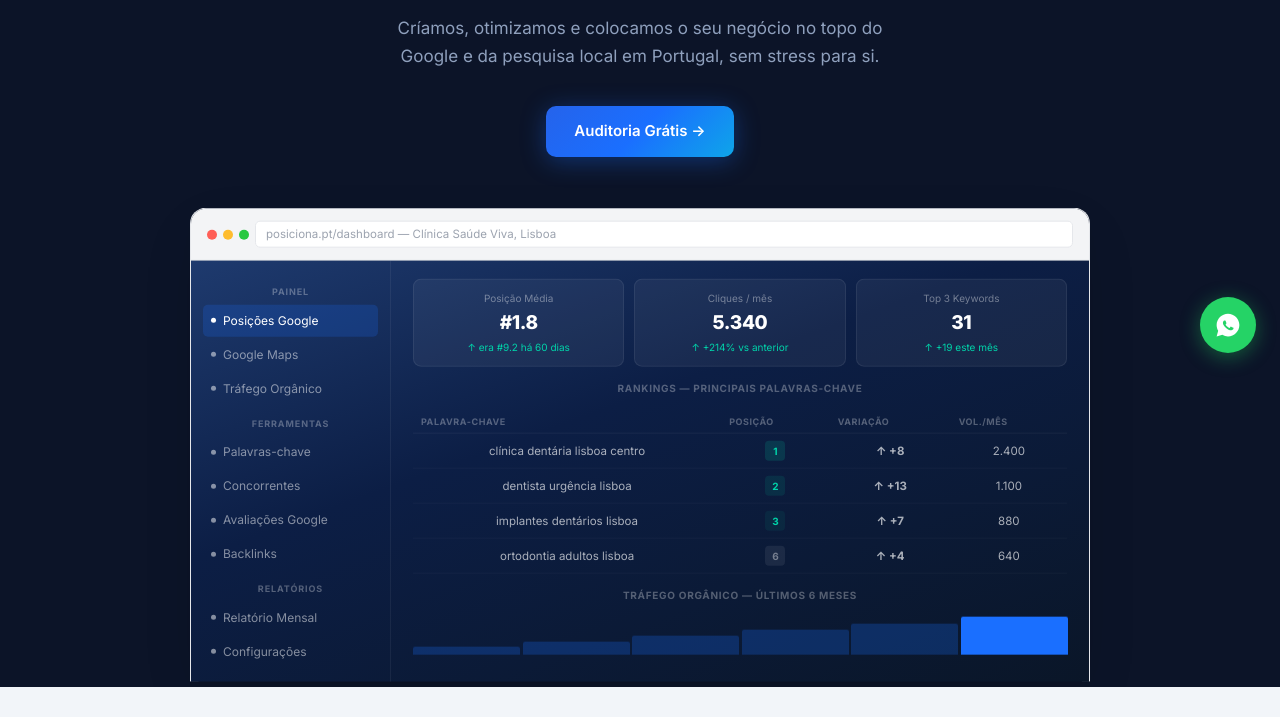
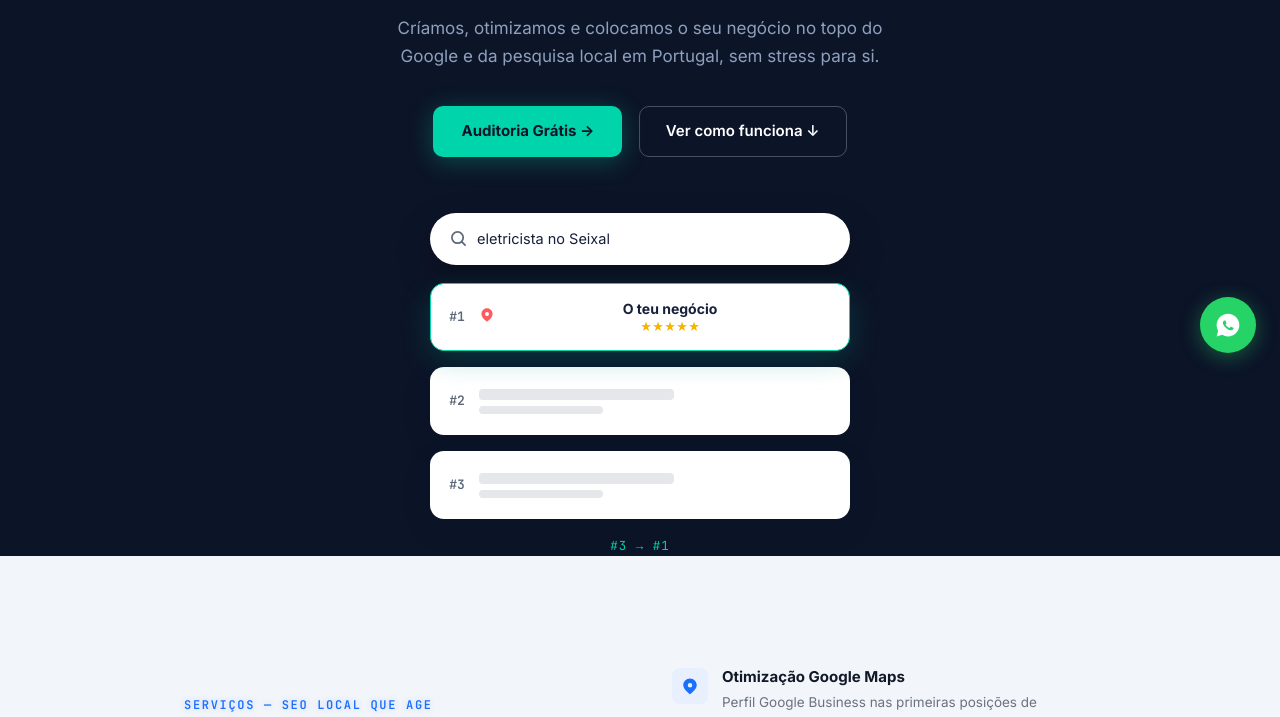
Before and after one commit to FranciscooLarapio/posiciona, a website: page index.html in a window 1280 px wide. Shown: the part 423-1140 px from the top of the page. Drawn offline with nearby package versions, Linux system fonts and the light colour scheme.

Commit message:
redesign f2: hero local pack vivo
Co-Authored-By: Claude Sonnet 5 <noreply@anthropic.com>

```diff
--- a/index.html
+++ b/index.html
@@ -249,170 +249,128 @@
       align-items: center;
       gap: 8px;
       padding: 14px 28px;
-      background: linear-gradient(135deg, #2563eb 0%, #1a6fff 50%, #0ea5e9 100%);
+      background: var(--teal);
+      color: var(--navy);
+      font-size: 15px;
+      font-weight: 700;
+      border-radius: 10px;
+      text-decoration: none;
+      box-shadow: 0 4px 24px rgba(0,212,170,0.3), 0 1px 2px rgba(0,0,0,0.08);
+      transition: transform 0.15s, box-shadow 0.15s;
+      margin-bottom: 56px;
+    }
+    .hero-btn:hover {
+      transform: translateY(-2px);
+      box-shadow: 0 8px 32px rgba(0,212,170,0.4), 0 1px 2px rgba(0,0,0,0.08);
+    }
+    .hero-btn:active { transform: translateY(0); }
+
+    .hero-btn-ghost {
+      display: inline-flex;
+      align-items: center;
+      gap: 8px;
+      padding: 13px 26px;
+      margin-left: 12px;
       color: #fff;
       font-size: 15px;
       font-weight: 600;
+      border: 1.5px solid rgba(255,255,255,0.25);
       border-radius: 10px;
       text-decoration: none;
-      box-shadow: 0 4px 24px rgba(26,111,255,0.35), 0 1px 2px rgba(0,0,0,0.08);
-      transition: transform 0.15s, box-shadow 0.15s;
-      margin-bottom: 56px;
-    }
-    .hero-btn:hover {
-      transform: translateY(-2px);
-      box-shadow: 0 8px 32px rgba(26,111,255,0.4), 0 1px 2px rgba(0,0,0,0.08);
-    }
-    .hero-btn:active { transform: translateY(0); }
+      transition: border-color 0.15s, background 0.15s;
+    }
+    .hero-btn-ghost:hover { background: rgba(255,255,255,0.06); border-color: rgba(255,255,255,0.4); }
+    .hero-btn-ghost:focus-visible { outline: 2px solid var(--teal); outline-offset: 2px; }
     .hero-btn:focus-visible { outline: 2px solid var(--brand); outline-offset: 2px; }
-
-    /* browser mockup */
-    .hero-card {
-      position: relative;
-      max-width: 900px;
-      margin: 0 auto;
-      border-radius: 16px 16px 0 0;
-      overflow: hidden;
-      border: 1px solid var(--gray-200);
-      border-bottom: none;
-      box-shadow:
-        0 20px 60px -10px rgba(0,0,0,0.12),
-        0 4px 16px -4px rgba(0,0,0,0.08);
-    }
-
-    .card-topbar {
-      display: flex;
-      align-items: center;
-      gap: 6px;
-      padding: 12px 16px;
-      background: var(--gray-100);
-      border-bottom: 1px solid var(--gray-200);
-    }
 
     .win-dot { width: 10px; height: 10px; border-radius: 50%; }
     .wd-r { background: #ff5f57; }
     .wd-y { background: #febc2e; }
     .wd-g { background: #28c840; }
 
-    .card-url {
-      flex: 1;
-      background: #fff;
-      border: 1px solid var(--gray-200);
-      border-radius: 5px;
-      padding: 4px 10px;
-      font-size: 11.5px;
-      color: var(--gray-400);
-      text-align: left;
-    }
-
-    .card-body {
-      background: linear-gradient(160deg, #1e3a6e 0%, #0c1e45 40%, #0a1628 100%);
-      min-height: 340px;
-      display: grid;
-      grid-template-columns: 200px 1fr;
-    }
-
-    .card-sidebar {
-      border-right: 1px solid rgba(255,255,255,0.06);
-      padding: 14px 12px;
-      display: flex;
-      flex-direction: column;
-      gap: 2px;
-    }
-
-    .cs-section {
-      font-size: 9px;
-      font-weight: 700;
-      letter-spacing: 0.1em;
-      text-transform: uppercase;
-      color: rgba(255,255,255,0.3);
-      padding: 10px 8px 4px;
-    }
-
-    .cs-item {
+    /* ─── LOCAL PACK VIVO (hero) ─── */
+    .local-pack {
+      max-width: 420px;
+      margin: 0 auto;
+      position: relative;
+      z-index: 1;
+    }
+
+    .lp-search {
       display: flex;
       align-items: center;
-      gap: 7px;
-      padding: 7px 8px;
-      border-radius: 5px;
-      font-size: 12px;
-      color: rgba(255,255,255,0.5);
-    }
-    .cs-item.active { background: rgba(26,111,255,0.2); color: #fff; }
-    .cs-dot { width: 5px; height: 5px; border-radius: 50%; background: currentColor; flex-shrink: 0; }
-
-    .card-content {
-      padding: 18px 22px;
+      gap: 10px;
+      background: #fff;
+      border-radius: 999px;
+      padding: 14px 20px;
+      box-shadow: 0 14px 34px rgba(0,0,0,0.28);
+      margin-bottom: 18px;
+    }
+    .lp-search svg { flex-shrink: 0; color: var(--muted); }
+    .lp-search-text {
+      font-size: 14.5px;
+      color: var(--ink);
+      white-space: nowrap;
+      overflow: hidden;
+    }
+    .lp-cursor { color: var(--brand); font-weight: 400; }
+    @keyframes lp-blink { 50% { opacity: 0; } }
+    .lp-cursor { animation: lp-blink 1s step-end infinite; }
+
+    .lp-results { position: relative; height: 240px; }
+    .lp-card {
+      position: absolute;
+      left: 0; right: 0; top: 0;
+      height: 68px;
+      background: #fff;
+      border-radius: var(--radius);
+      border: 1.5px solid transparent;
+      padding: 0 16px;
       display: flex;
-      flex-direction: column;
-      gap: 14px;
-    }
-
-    .cc-kpis {
-      display: grid;
-      grid-template-columns: repeat(3, 1fr);
-      gap: 10px;
-    }
-
-    .kpi {
-      background: rgba(255,255,255,0.05);
-      border: 1px solid rgba(255,255,255,0.07);
-      border-radius: 8px;
-      padding: 11px 13px;
-    }
-    .kpi-l { font-size: 10px; color: rgba(255,255,255,0.4); margin-bottom: 3px; }
-    .kpi-v { font-size: 19px; font-weight: 800; color: #fff; letter-spacing: -0.02em; }
-    .kpi-s { font-size: 10px; color: var(--teal); margin-top: 2px; }
-
-    .cc-label {
-      font-size: 10px;
+      align-items: center;
+      gap: 12px;
+      box-shadow: var(--shadow-card);
+      transition: transform 0.6s cubic-bezier(0.4,0,0.2,1);
+      will-change: transform;
+    }
+    .lp-rank {
+      font-family: var(--f-mono);
+      font-size: 13px;
       font-weight: 700;
-      letter-spacing: 0.07em;
-      text-transform: uppercase;
-      color: rgba(255,255,255,0.3);
-    }
-
-    .cc-table { width: 100%; border-collapse: collapse; }
-    .cc-table th {
-      font-size: 9px;
-      font-weight: 700;
-      letter-spacing: 0.06em;
-      text-transform: uppercase;
-      color: rgba(255,255,255,0.3);
-      padding: 5px 8px;
-      text-align: left;
-      border-bottom: 1px solid rgba(255,255,255,0.05);
-    }
-    .cc-table td {
-      font-size: 11.5px;
-      padding: 7px 8px;
-      color: rgba(255,255,255,0.65);
-      border-bottom: 1px solid rgba(255,255,255,0.03);
-    }
-
-    .pos {
-      display: inline-flex;
-      align-items: center;
-      justify-content: center;
-      width: 20px; height: 20px;
-      border-radius: 4px;
-      font-size: 10px;
-      font-weight: 700;
-    }
-    .p1 { background: rgba(0,212,170,0.15); color: var(--teal); }
-    .p2 { background: rgba(0,212,170,0.10); color: var(--teal); }
-    .p3 { background: rgba(0,212,170,0.07); color: var(--teal); }
-    .pm { background: rgba(255,255,255,0.07); color: rgba(255,255,255,0.4); }
-    .up { color: var(--teal); font-size: 10px; font-weight: 700; }
-
-    .cc-chart {
-      display: flex;
-      align-items: flex-end;
-      gap: 3px;
-      height: 38px;
-    }
-    .ch-bar { flex: 1; border-radius: 2px 2px 0 0; background: rgba(26,111,255,0.25); }
-    .ch-bar.hi { background: var(--brand); }
+      color: var(--muted);
+      width: 20px;
+      flex-shrink: 0;
+    }
+    .lp-skel-name, .lp-skel-stars { background: var(--gray-200); border-radius: 4px; }
+    .lp-skel-name { height: 11px; width: 55%; margin-bottom: 6px; }
+    .lp-skel-stars { height: 8px; width: 35%; }
+    .lp-skel-wrap { flex: 1; }
+
+    .lp-card-you {
+      border-color: var(--teal);
+      box-shadow: 0 10px 30px rgba(0,212,170,0.18), var(--shadow-card);
+    }
+    .lp-pin { color: var(--pin); flex-shrink: 0; }
+    .lp-you-info { flex: 1; }
+    .lp-name { font-weight: 700; font-size: 14px; color: var(--ink); }
+    .lp-stars { font-size: 11.5px; color: var(--gray-200); transition: color 0.4s; }
+    .lp-card-you.lp-lit .lp-stars { color: #f5b400; }
+
+    .lp-counter {
+      font-family: var(--f-mono);
+      font-size: var(--t-mono);
+      color: var(--teal);
+      text-align: center;
+      margin-top: 14px;
+      opacity: 0;
+      transition: opacity 0.3s;
+      letter-spacing: 0.08em;
+    }
+    .lp-counter.show { opacity: 1; }
+
+    @media (prefers-reduced-motion: reduce) {
+      .lp-cursor { animation: none; }
+    }
 
     /* ─── SECTION SHARED ─── */
     .container { max-width: 1160px; margin: 0 auto; padding: 0 24px; }
@@ -1002,8 +960,6 @@
       .nav-links { display: none; }
       .nav-cta { display: none; }
       .hamburger { display: flex; }
-      .card-sidebar { display: none; }
-      .card-body { grid-template-columns: 1fr; }
       /* shrink nav height on tablet/mobile */
       .nav-inner { height: 68px; }
       .logo img { width: 52px; height: 52px; border-radius: 8px; }
@@ -1070,7 +1026,6 @@
       /* grids */
       .stats-wrap { grid-template-columns: 1fr; }
       .stat-box.full { flex-direction: column; gap: 8px; }
-      .cc-kpis { grid-template-columns: 1fr 1fr; }
       .process-grid { grid-template-columns: 1fr; }
       .footer-grid { grid-template-columns: 1fr; }
       .dash-body { grid-template-columns: 1fr; }
@@ -1095,15 +1050,12 @@
       .dash-tabs { flex-shrink: 0; }
       .dtab { white-space: nowrap; }
 
-      /* hero card table: allow horizontal scroll on narrow screens */
-      .card-content { padding: 12px 14px; overflow-x: auto; }
-      .cc-table { min-width: 320px; }
-
       /* shrink process sub text */
       #process .sub, #case-study .sub { font-size: 14px; }
 
-      /* hero button full-width on small screens */
+      /* hero buttons full-width on small screens */
       .hero-btn { display: flex; justify-content: center; width: 100%; max-width: 360px; }
+      .hero-btn-ghost { display: flex; justify-content: center; width: 100%; max-width: 360px; margin: 12px auto 0; }
 
       /* features padding */
       .features-wrap { padding: 0 20px !important; }
@@ -1212,7 +1164,6 @@
       .logo-name { font-size: 19px; }
       .mobile-menu { top: 60px; }
       .stat-n { font-size: 34px; }
-      .kpi-v { font-size: 17px; }
       .hero-btn { font-size: 14px; padding: 12px 20px; }
       .contact-submit { font-size: 14px; padding: 13px 20px; }
     }
@@ -1321,18 +1272,11 @@
     }
     .map-pin.sec::before { animation-delay: 0.7s; }
 
-    /* ─── HERO CHART BARS GROW ON LOAD ─── */
+    /* ─── BAR GROW KEYFRAME (usado pelos traffic-bars do dashboard) ─── */
     @keyframes bar-grow {
       from { transform: scaleY(0); }
       to   { transform: scaleY(1); }
     }
-    .cc-chart .ch-bar { transform-origin: bottom; animation: bar-grow 0.5s cubic-bezier(0.34,1.56,0.64,1) both; }
-    .cc-chart .ch-bar:nth-child(1) { animation-delay: 0.5s; }
-    .cc-chart .ch-bar:nth-child(2) { animation-delay: 0.6s; }
-    .cc-chart .ch-bar:nth-child(3) { animation-delay: 0.7s; }
-    .cc-chart .ch-bar:nth-child(4) { animation-delay: 0.8s; }
-    .cc-chart .ch-bar:nth-child(5) { animation-delay: 0.9s; }
-    .cc-chart .ch-bar:nth-child(6) { animation-delay: 1.0s; }
 
     /* ─── TRAFFIC BARS GROW ON SCROLL ─── */
     .traffic-bars .tb { transform-origin: bottom; transform: scaleY(0); }
@@ -1355,13 +1299,6 @@
       50%       { text-shadow: 0 0 12px rgba(26,111,255,0.4); }
     }
     .section-label { animation: label-glow 4s ease-in-out infinite; }
-
-    /* ─── HERO CARD FLOAT ─── */
-    @keyframes card-float {
-      0%, 100% { transform: translateY(0); }
-      50%       { transform: translateY(-6px); }
-    }
-    .hero-card { animation: card-float 5s ease-in-out infinite; }
   </style>
 </head>
 <body>
@@ -1412,94 +1349,42 @@
       Críamos, otimizamos e colocamos o seu negócio no topo do Google e da pesquisa local em Portugal, sem stress para si.
     </p>
     <a href="#contact" class="hero-btn">Auditoria Grátis →</a>
+    <a href="#process" class="hero-btn-ghost">Ver como funciona ↓</a>
   </div>
 
   <div class="container">
-    <div class="hero-card">
-      <div class="card-topbar">
-        <div class="win-dot wd-r"></div>
-        <div class="win-dot wd-y"></div>
-        <div class="win-dot wd-g"></div>
-        <div class="card-url">posiciona.pt/dashboard — Clínica Saúde Viva, Lisboa</div>
+    <div class="local-pack" id="localPack">
+      <div class="lp-search">
+        <svg width="17" height="17" viewBox="0 0 18 18" fill="none" aria-hidden="true"><circle cx="8" cy="8" r="6" stroke="currentColor" stroke-width="1.8"/><path d="M12.5 12.5L16 16" stroke="currentColor" stroke-width="1.8" stroke-linecap="round"/></svg>
+        <span class="lp-search-text" id="lpSearchText"></span><span class="lp-cursor">|</span>
       </div>
-      <div class="card-body">
-        <div class="card-sidebar">
-          <div class="cs-section">Painel</div>
-          <div class="cs-item active"><div class="cs-dot"></div>Posições Google</div>
-          <div class="cs-item"><div class="cs-dot"></div>Google Maps</div>
-          <div class="cs-item"><div class="cs-dot"></div>Tráfego Orgânico</div>
-          <div class="cs-section">Ferramentas</div>
-          <div class="cs-item"><div class="cs-dot"></div>Palavras-chave</div>
-          <div class="cs-item"><div class="cs-dot"></div>Concorrentes</div>
-          <div class="cs-item"><div class="cs-dot"></div>Avaliações Google</div>
-          <div class="cs-item"><div class="cs-dot"></div>Backlinks</div>
-          <div class="cs-section">Relatórios</div>
-          <div class="cs-item"><div class="cs-dot"></div>Relatório Mensal</div>
-          <div class="cs-item"><div class="cs-dot"></div>Configurações</div>
+      <div class="lp-results">
+        <div class="lp-card" id="lpCard0">
+          <div class="lp-rank">#1</div>
+          <div class="lp-skel-wrap">
+            <div class="lp-skel-name"></div>
+            <div class="lp-skel-stars"></div>
+          </div>
         </div>
-        <div class="card-content">
-          <div class="cc-kpis">
-            <div class="kpi">
-              <div class="kpi-l">Posição Média</div>
-              <div class="kpi-v">#1.8</div>
-              <div class="kpi-s">↑ era #9.2 há 60 dias</div>
-            </div>
-            <div class="kpi">
-              <div class="kpi-l">Cliques / mês</div>
-              <div class="kpi-v">5.340</div>
-              <div class="kpi-s">↑ +214% vs anterior</div>
-            </div>
-            <div class="kpi">
-              <div class="kpi-l">Top 3 Keywords</div>
-              <div class="kpi-v">31</div>
-              <div class="kpi-s">↑ +19 este mês</div>
-            </div>
+        <div class="lp-card" id="lpCard1">
+          <div class="lp-rank">#2</div>
+          <div class="lp-skel-wrap">
+            <div class="lp-skel-name"></div>
+            <div class="lp-skel-stars"></div>
           </div>
-          <div class="cc-label">Rankings — Principais Palavras-chave</div>
-          <table class="cc-table">
-            <thead>
-              <tr>
-                <th>Palavra-chave</th><th>Posição</th><th>Variação</th><th>Vol./mês</th>
-              </tr>
-            </thead>
-            <tbody>
-              <tr>
-                <td>clínica dentária lisboa centro</td>
-                <td><span class="pos p1">1</span></td>
-                <td class="up">↑ +8</td>
-                <td>2.400</td>
-              </tr>
-              <tr>
-                <td>dentista urgência lisboa</td>
-                <td><span class="pos p2">2</span></td>
-                <td class="up">↑ +13</td>
-                <td>1.100</td>
-              </tr>
-              <tr>
-                <td>implantes dentários lisboa</td>
-                <td><span class="pos p3">3</span></td>
-                <td class="up">↑ +7</td>
-                <td>880</td>
-              </tr>
-              <tr>
-                <td>ortodontia adultos lisboa</td>
-                <td><span class="pos pm">6</span></td>
-                <td class="up">↑ +4</td>
-                <td>640</td>
-              </tr>
-            </tbody>
-          </table>
-          <div class="cc-label">Tráfego Orgânico — Últimos 6 Meses</div>
-          <div class="cc-chart">
-            <div class="ch-bar" style="height:22%"></div>
-            <div class="ch-bar" style="height:35%"></div>
-            <div class="ch-bar" style="height:50%"></div>
-            <div class="ch-bar" style="height:65%"></div>
-            <div class="ch-bar" style="height:82%"></div>
-            <div class="ch-bar hi" style="height:100%"></div>
+        </div>
+        <div class="lp-card lp-card-you" id="lpCard2">
+          <div class="lp-rank">#3</div>
+          <div class="lp-pin">
+            <svg width="16" height="16" viewBox="0 0 18 18" fill="none" aria-hidden="true"><path d="M9 1.5C5.55 1.5 2.75 4.3 2.75 7.75c0 4.5 6.25 8.75 6.25 8.75s6.25-4.25 6.25-8.75C15.25 4.3 12.45 1.5 9 1.5z" fill="currentColor"/><circle cx="9" cy="7.75" r="2.25" fill="#fff"/></svg>
+          </div>
+          <div class="lp-you-info">
+            <div class="lp-name">O teu negócio</div>
+            <div class="lp-stars">★★★★★</div>
           </div>
         </div>
       </div>
+      <div class="lp-counter" id="lpCounter">#3 → #1</div>
     </div>
   </div>
 </section>
@@ -1952,6 +1837,85 @@
   }, { passive: true });
   updateStickyCta();
 
+  // ─── LOCAL PACK VIVO (hero) ───
+  (function localPack() {
+    const textEl = document.getElementById('lpSearchText');
+    const counterEl = document.getElementById('lpCounter');
+    const cards = [
+      document.getElementById('lpCard0'),
+      document.getElementById('lpCard1'),
+      document.getElementById('lpCard2'),
+    ];
+    if (!textEl || !cards.every(Boolean)) return;
+
+    const SLOT_H = 84; // altura do cartão (68px) + gap (16px)
+    const searches = [
+      ['canalizador', 'em Almada'],
+      ['eletricista', 'no Seixal'],
+      ['remodelações', 'no Barreiro'],
+      ['construção civil', 'no Montijo'],
+    ];
+    let slots = [0, 1, 2]; // slot atual de cada cartão (índice 2 = "o teu negócio")
+    const rankEls = cards.map(c => c.querySelector('.lp-rank'));
+
+    function applySlots() {
+      cards.forEach((c, i) => {
+        c.style.transform = `translateY(${slots[i] * SLOT_H}px)`;
+        rankEls[i].textContent = `#${slots[i] + 1}`;
+      });
+    }
+    applySlots();
+
+    if (window.matchMedia('(prefers-reduced-motion: reduce)').matches) {
+      slots = [1, 2, 0];
+      applySlots();
+      cards[2].classList.add('lp-lit');
+      textEl.textContent = 'canalizador em Almada';
+      counterEl.textContent = '#1';
+      counterEl.classList.add('show');
+      return;
+    }
+
+    let wordIndex = 0;
+
+    function typeCycle() {
+      const [service, place] = searches[wordIndex % searches.length];
+      const full = `${service} ${place}`;
+      let i = 0;
+      const typeInt = setInterval(() => {
+        i++;
+        textEl.textContent = full.slice(0, i);
+        if (i >= full.length) { clearInterval(typeInt); setTimeout(riseToTop, 1200); }
+      }, 45);
+    }
+
+    function riseToTop() {
+      slots = slots.map(s => (s + 1) % 3);
+      applySlots();
+      cards[2].classList.add('lp-lit');
+      counterEl.classList.add('show');
+      setTimeout(eraseAndNext, 1300);
+    }
+
+    function eraseAndNext() {
+      const eraseInt = setInterval(() => {
+        const t = textEl.textContent.slice(0, -1);
+        textEl.textContent = t;
+        if (t.length === 0) {
+          clearInterval(eraseInt);
+          cards[2].classList.remove('lp-lit');
+          counterEl.classList.remove('show');
+          slots = [0, 1, 2];
+          applySlots();
+          wordIndex++;
+          setTimeout(typeCycle, 400);
+        }
+      }, 20);
+    }
+
+    typeCycle();
+  })();
+
   // Contact form — FormSubmit.co
   const contactForm = document.getElementById('contactForm');
   const contactSubmit = document.getElementById('contactSubmit');
```
